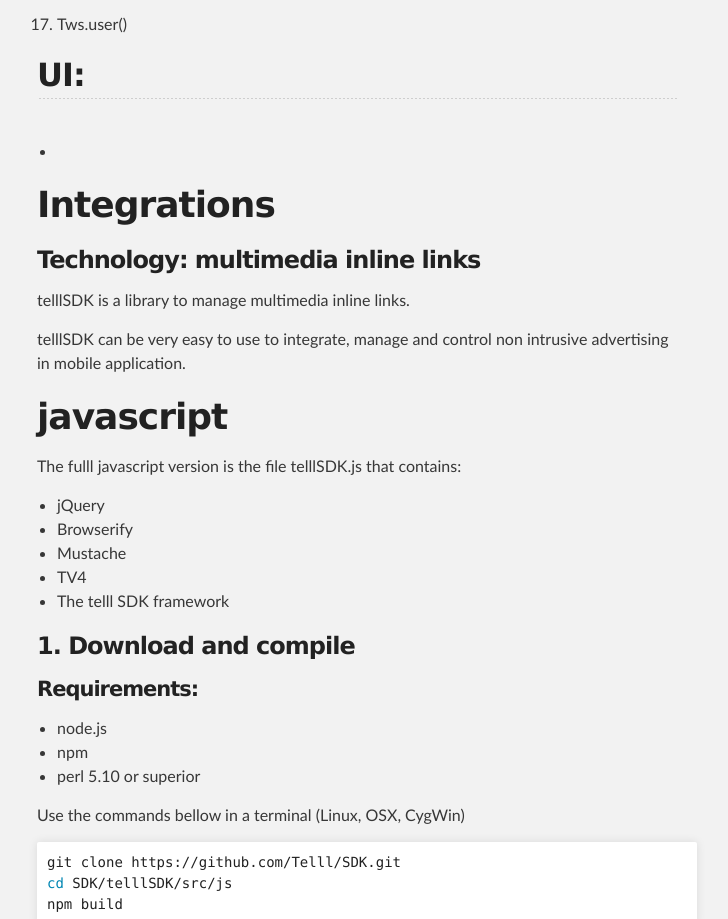
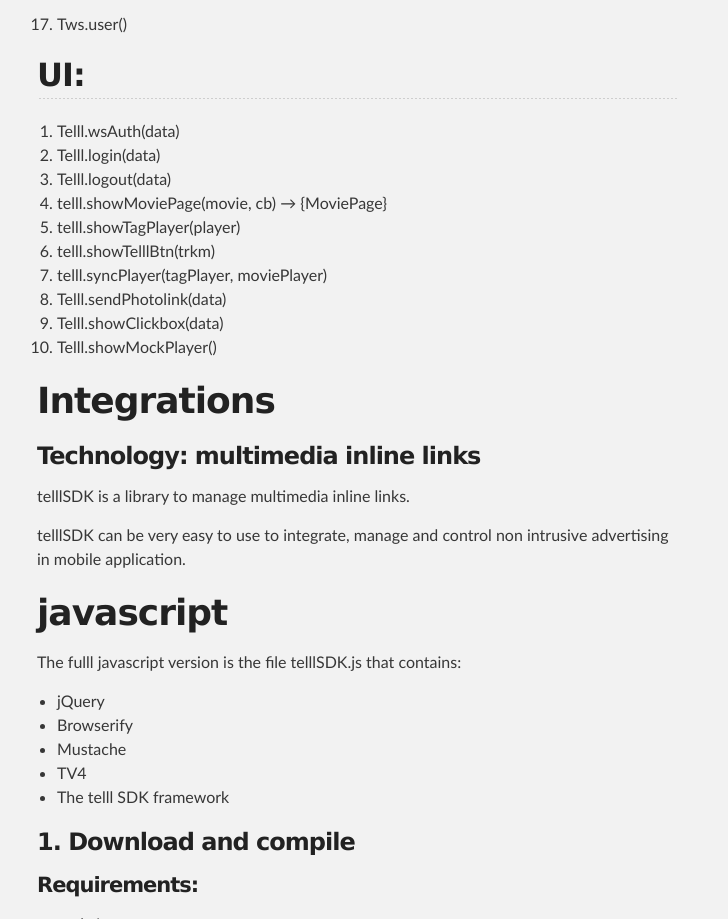
Before and after one commit to Telll/SDK, a plain HTML site: page index.html in a window 1280 px wide. Shown: the part 1941-2860 px from the top of the page, without its empty margins (283-1011 px from the left). Drawn offline with Linux system fonts and the light colour scheme.

```diff
--- a/index.html
+++ b/index.html
@@ -100,11 +100,18 @@ Model interface for API data</p>
 <h2>
 <a id="ui" class="anchor" href="#ui" aria-hidden="true"><span aria-hidden="true" class="octicon octicon-link"></span></a>UI:</h2>
 
-<h2></h2>
-
-<ul>
-<li>
-</ul>
+<ol>
+<li>Telll.wsAuth(data)</li>
+<li>Telll.login(data)</li>
+<li>Telll.logout(data)</li>
+<li>telll.showMoviePage(movie, cb) → {MoviePage}</li>
+<li>telll.showTagPlayer(player)</li>
+<li>telll.showTelllBtn(trkm)</li>
+<li>telll.syncPlayer(tagPlayer, moviePlayer)</li>
+<li>Telll.sendPhotolink(data)</li>
+<li>Telll.showClickbox(data)</li>
+<li>Telll.showMockPlayer()</li>
+</ol>
 
 <h1>
 <a id="integrations" class="anchor" href="#integrations" aria-hidden="true"><span aria-hidden="true" class="octicon octicon-link"></span></a>Integrations</h1>
```
Also changed, not shown: params.json (+1 -1 lines).
